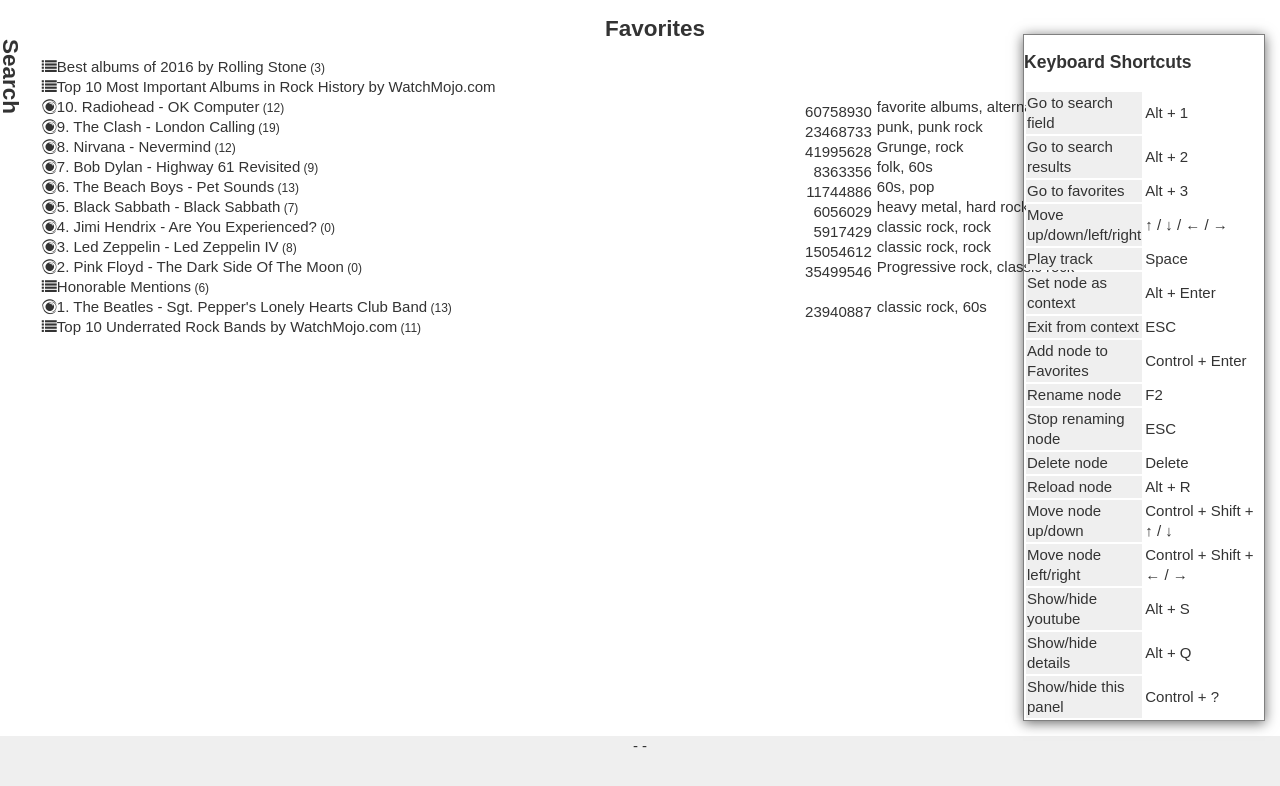
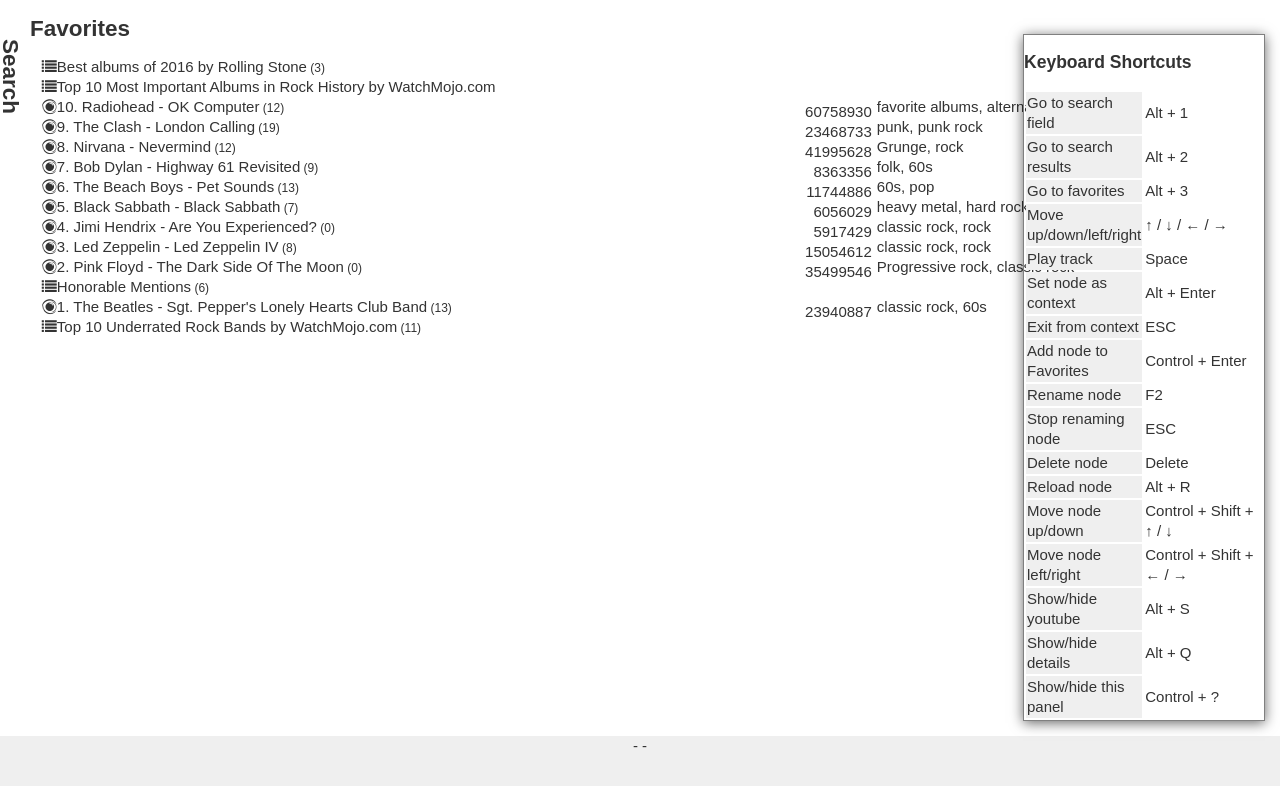
Before and after one commit to ilyaivanov/musicalisimo, a React (Create React App) app: page / in a window 1280 px wide. Shown: the top 786 px of the page. Built offline with nearby package versions, Linux system fonts and the light colour scheme.

Commit message:
Remove redundant centering for Header

```diff
--- a/src/Containers/Favorites.tsx
+++ b/src/Containers/Favorites.tsx
@@ -19,9 +19,7 @@
         isFocused={this.props.favorites.isFocused}
         onClick={this.props.selectFavorites}
       >
-        <Header
-          style={{'textAlign': 'center'}}
-        >
+        <Header>
           {contextNode ? <span>{contextText} <Icon name="remove" onClick={removeContext}/></span> : 'Favorites'}
         </Header>
         <Tree
```
